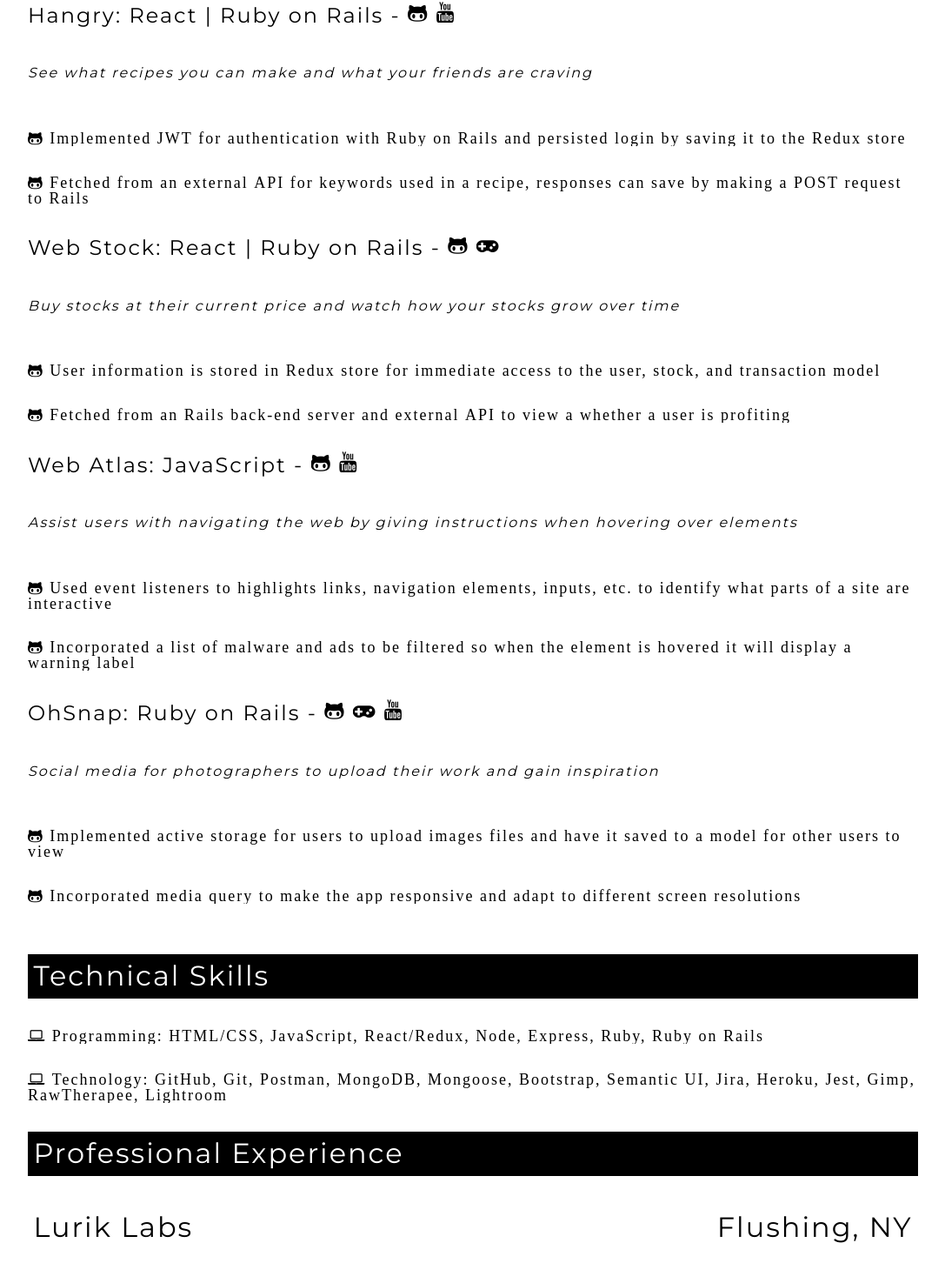
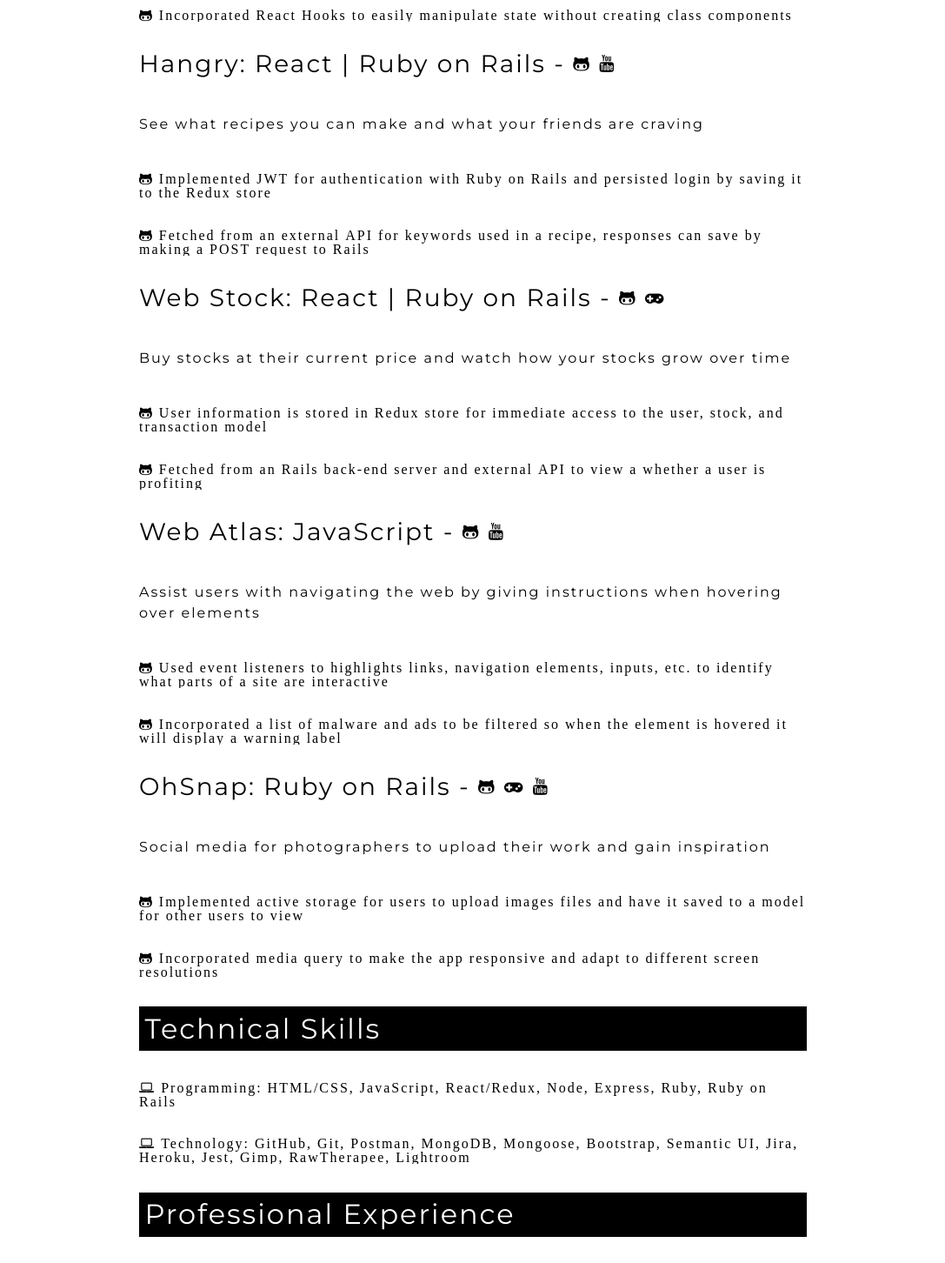
Before and after one commit to Kah919/Portfolio, a React (Create React App) app: page /resume in a window 1280 px wide. Shown: the part 1050-2502 px from the top of the page at 87% size, without its empty margins (96-1183 px from the left). Built offline with nearby package versions, Linux system fonts and the light colour scheme.

Commit message:
create seperate module for resume's style

```diff
--- a/src/App.js
+++ b/src/App.js
@@ -3,7 +3,7 @@ import Navbar from './components/navbar';
 import { BrowserRouter as Router, Route, Switch } from "react-router-dom";
 import Home from './components/home';
 import Portfolio from './components/portfolio';
-import Resume from './components/resume';
+import Resume from './components/Resume/Resume';
 import Contact from './components/contact';
 
 
--- /dev/null
+++ b/src/components/Resume/Education.js
@@ -0,0 +1,30 @@
+import React from 'react';
+import styles from './Resume.module.css';
+import cx from 'classnames';
+
+export default props => {
+    return (
+        <div>
+            <h1> Education </h1>
+            <div className={styles.flatiron}>
+                <h2> Flatiron School </h2>
+                <h2 className="hide"> Brooklyn, NY </h2>
+            </div>
+
+            <div className="">
+                <h4> Full Stack Developer </h4>
+                <h4 className="hide"> March 2019 </h4>
+            </div>
+
+            <div className="queens">
+                <h2> CUNY Queens College </h2>
+                <h2 className="hide"> Queens, NY </h2>
+            </div>
+
+            <div className="">
+                <h4> Bachelors of Psychology </h4>
+                <h4 className="hide"> December 2016 </h4>
+            </div>
+        </div>
+    )
+}
--- a/src/components/resume.js
+++ b/src/components/Resume/Resume.js
@@ -1,9 +1,12 @@
 import React from 'react';
+import styles from './Resume.module.css';
+import cx from 'classnames';
+import Education from './Education';
 
 const Resume = () => {
   return(
-    <div className="resume__container">
-      <h1 className="resume__name"> Kah Yap </h1>
+    <div className={ styles.resume__container }>
+      <h1 className={ styles.resume__name }> Kah Yap </h1>
       <h5> (718) 708-1881 | kahyap13@gmail.com </h5>
       <h5> <a href="https://github.com/kah919" className="fa fa-github-alt streak"> GitHub </a> | <a href="https://www.linkedin.com/in/kah-m-yap/" className="fa fa-linkedin-square streak"> LinkedIn </a> | <a href="https://medium.com/@kahyap13" className="fa fa-medium streak"> Medium </a> </h5>
 
@@ -151,29 +154,7 @@ const Resume = () => {
         <i className="fa fa-github-alt"> Created lesson plans and science experiments based on their developmental stage and personal interest </i>
       </div>
 
-      <h2> Education </h2>
-
-      <div className="project__container">
-        <div className="work__container">
-          <h2> Flatiron School </h2>
-          <h2 className="hide"> Brooklyn, NY </h2>
-        </div>
-
-        <div className="work__container">
-          <h4> Full Stack Developer </h4>
-          <h4 className="hide"> March 2019 </h4>
-        </div>
-
-        <div className="work__container education">
-          <h2> CUNY Queens College </h2>
-          <h2 className="hide"> Queens, NY </h2>
-        </div>
-
-        <div className="work__container education">
-          <h4> Bachelors of Psychology </h4>
-          <h4 className="hide"> December 2016 </h4>
-        </div>
-      </div>
+      <Education />
 
 
     </div>
--- /dev/null
+++ b/src/components/Resume/Resume.module.css
@@ -0,0 +1,37 @@
+.resume__name {
+    font-size: 5em;
+    text-align: center;
+    padding: 20px;
+    color: black;
+}
+
+
+.resume__container h5 {
+    color: black;
+    text-align: center;
+    margin-bottom: 10px;
+  }
+
+.resume__container h2, h3, h4, p, i {
+    color: black;
+    margin-top: 2%;
+    margin-left: 20%;
+    margin-right: 20%;
+  }
+
+  .resume__container h2 {
+    background-color: black;
+    padding: 0.5%;
+    color: white;
+  }
+
+
+  .resume__container a {
+    color: black;
+    text-decoration: none;
+    font-size: 20px;
+  }
+
+.flatiron h2 {
+    color: pink !important;
+}
--- a/src/index.css
+++ b/src/index.css
@@ -43,93 +43,6 @@ a:hover {
 .streak:hover::before {
   transform: scaleX(1);
   transform-origin: bottom left;
-}
-
-.resume__container {
-  background-color: white;
-  width: 100vw;
-  height: 100%;
-  color: black;
-}
-
-.resume__name {
-  font-size: 54px;
-  text-align: center;
-  padding: 20px;
-  color: black;
-}
-
-.resume__container h5 {
-  color: black;
-  text-align: center;
-  margin-bottom: 10px;
-}
-
-.resume__container h2, h3, h4, p, i {
-  color: black;
-  margin-top: 2%;
-  margin-left: 10%;
-  margin-right: 10%;
-}
-
-.resume__container h2 {
-  background-color: black;
-  padding: 0.5%;
-  color: white;
-}
-
-.resume__container p {
-  margin-top: 1%;
-  line-height: 6vh;
-}
-
-.resume__container a {
-  color: black;
-  text-decoration: none;
-  font-size: 14px;
-}
-
-.project__caption {
-  font-style: italic;
-  font-size: 20px;
-}
-
-.resume__container i {
-  margin-top: 2%;
-  font-size: 18px;
-}
-
-.project__container {
-  padding-bottom: 2%;
-}
-
-.project__container h3 {
-  font-size: 24px;
-}
-
-.project__container p {
-  font-size: 16px;
-}
-
-.project__container a {
-  font-size: 24px;
-}
-
-.work__container {
-  display: flex;
-  justify-content: space-between;
-}
-
-.work__container h2 {
-  background-color: white;
-  color: black;
-}
-
-.work__container h4 {
-  margin-left: 11%;
-  margin-right: 11%;
-  margin-top: 5px;
-  font-style: italic;
 }
 
 /* RESUME END */
```
